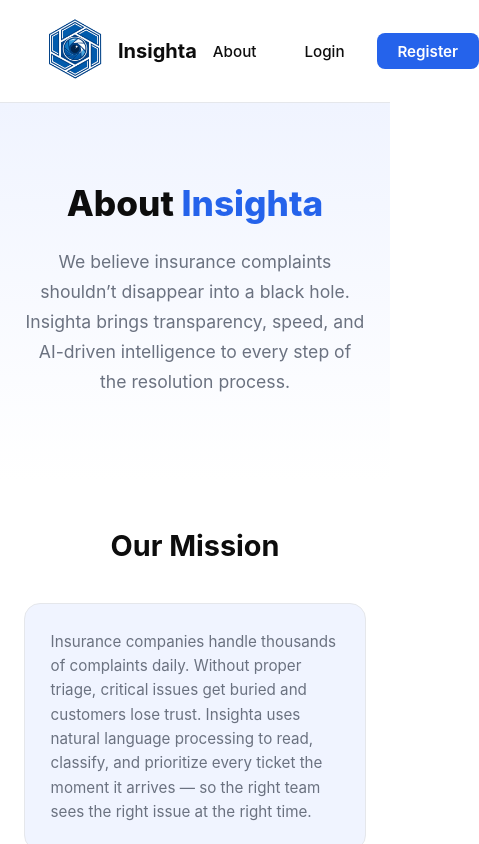
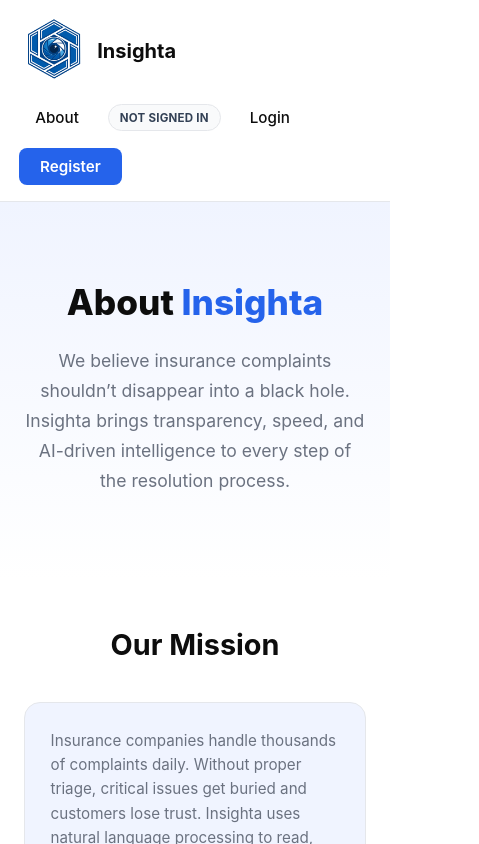
Before and after one commit to radishdonuts/Insighta_AppDevLab, a Next.js app in the folder frontend/: page /about in a window 390 px wide. Shown: the top 844 px of the page, 479 px wide, since content can reach past the window. Built offline with nearby package versions, Linux system fonts and the light colour scheme; no server answers.

Commit message:
feat(frontend): show logged-in account and role in navbar

```diff
--- /dev/null
+++ b/frontend/app/auth/actions.ts
@@ -0,0 +1,27 @@
+"use server";
+
+import { redirect } from "next/navigation";
+
+import { createClient } from "@/utils/supabase/server";
+
+function redirectWithMessage(pathname: string, params?: Record<string, string>) {
+  const search = new URLSearchParams(params ?? {});
+  const suffix = search.size > 0 ? `?${search.toString()}` : "";
+  redirect(`${pathname}${suffix}`);
+}
+
+export async function logoutAction() {
+  const supabase = await createClient();
+  const { error } = await supabase.auth.signOut();
+
+  if (error) {
+    console.error("Logout failed:", error.message);
+    redirectWithMessage("/login", {
+      error: "Could not sign out right now. Please try again.",
+    });
+  }
+
+  redirectWithMessage("/login", {
+    message: "You have been signed out.",
+  });
+}
--- a/frontend/app/globals.css
+++ b/frontend/app/globals.css
@@ -43,7 +43,9 @@ body {
 .navbar-links {
   display: flex;
   align-items: center;
-  gap: 1rem;
+  gap: 0.8rem;
+  flex-wrap: wrap;
+  justify-content: flex-end;
 }
 
 .nav-link {
@@ -61,6 +63,9 @@ body {
 }
 
 .nav-btn {
+  display: inline-flex;
+  align-items: center;
+  justify-content: center;
   text-decoration: none;
   color: #fff;
   background: var(--accent);
@@ -75,6 +80,99 @@ body {
 
 .nav-btn:hover {
   background: var(--accent-hover);
+}
+
+.nav-btn-secondary {
+  background: var(--bg);
+  color: var(--accent);
+  border: 1px solid #bfdbfe;
+}
+
+.nav-btn-secondary:hover {
+  background: var(--surface);
+}
+
+.nav-inline-form {
+  margin: 0;
+}
+
+.auth-indicator {
+  display: inline-flex;
+  align-items: center;
+  gap: 0.45rem;
+  padding: 0.35rem 0.7rem;
+  border-radius: 999px;
+  border: 1px solid #dbeafe;
+  background: #eff6ff;
+  max-width: min(52vw, 460px);
+}
+
+.auth-indicator-signed {
+  border-color: #dbeafe;
+  background: #eff6ff;
+}
+
+.auth-indicator-anon {
+  border-color: #e5e7eb;
+  background: #f9fafb;
+}
+
+.auth-state-label {
+  font-size: 0.72rem;
+  font-weight: 700;
+  text-transform: uppercase;
+  letter-spacing: 0.02em;
+  color: #334155;
+}
+
+.auth-user-label {
+  font-size: 0.84rem;
+  font-weight: 600;
+  color: #0f172a;
+  white-space: nowrap;
+  overflow: hidden;
+  text-overflow: ellipsis;
+}
+
+.auth-role-badge {
+  display: inline-flex;
+  align-items: center;
+  justify-content: center;
+  border-radius: 999px;
+  padding: 0.18rem 0.5rem;
+  font-size: 0.72rem;
+  font-weight: 700;
+  line-height: 1;
+  border: 1px solid transparent;
+}
+
+.auth-role-staff {
+  color: #0c4a6e;
+  border-color: #7dd3fc;
+  background: #e0f2fe;
+}
+
+.auth-role-admin {
+  color: #7f1d1d;
+  border-color: #fca5a5;
+  background: #fee2e2;
+}
+
+@media (max-width: 920px) {
+  .navbar {
+    padding: 1rem 1.2rem;
+    flex-wrap: wrap;
+    gap: 0.9rem;
+  }
+
+  .navbar-links {
+    width: 100%;
+    justify-content: flex-start;
+  }
+
+  .auth-indicator {
+    max-width: 100%;
+  }
 }
 
 /* ── Hero ── */
--- a/frontend/app/layout.tsx
+++ b/frontend/app/layout.tsx
@@ -1,6 +1,11 @@
 import type { Metadata } from "next";
 import Link from "next/link";
 import Image from "next/image";
+
+import { logoutAction } from "@/app/auth/actions";
+import { getServerAuthRoleContext } from "@/lib/auth/server";
+import type { UserRole } from "@/types/auth";
+
 import "./globals.css";
 
 export const metadata: Metadata = {
@@ -8,7 +13,57 @@ export const metadata: Metadata = {
   description: "AI-Powered Complaint Resolution for Insurance"
 };
 
-export default function RootLayout({ children }: { children: React.ReactNode }) {
+type NavbarSessionState =
+  | { status: "anonymous" }
+  | { status: "authenticated"; accountLabel: string; role: UserRole | null };
+
+async function getNavbarSessionState(): Promise<NavbarSessionState> {
+  try {
+    const result = await getServerAuthRoleContext();
+
+    if (result.status === "unauthenticated") {
+      return { status: "anonymous" };
+    }
+
+    const user = result.status === "authorized" ? result.auth.user : result.user;
+    const accountLabel =
+      typeof user.email === "string" && user.email.trim().length > 0
+        ? user.email.trim()
+        : `user:${user.id.slice(0, 8)}`;
+
+    return {
+      status: "authenticated",
+      accountLabel,
+      role: result.status === "authorized" ? result.auth.role : null,
+    };
+  } catch (error) {
+    console.error("Navbar auth lookup failed:", error);
+    return { status: "anonymous" };
+  }
+}
+
+function getWorkspaceLink(role: UserRole | null) {
+  if (role === "Admin") {
+    return { href: "/admin", label: "Admin Workspace" as const };
+  }
+
+  if (role === "Staff") {
+    return { href: "/staff", label: "Staff Workspace" as const };
+  }
+
+  return null;
+}
+
+export default async function RootLayout({ children }: { children: React.ReactNode }) {
+  const session = await getNavbarSessionState();
+  const workspaceLink =
+    session.status === "authenticated" ? getWorkspaceLink(session.role) : null;
+  const roleBadge =
+    session.status === "authenticated" &&
+    (session.role === "Staff" || session.role === "Admin")
+      ? session.role
+      : null;
+
   return (
     <html lang="en">
       <body>
@@ -24,10 +79,53 @@ export default function RootLayout({ children }: { children: React.ReactNode })
             />
             Insighta
           </Link>
+
           <div className="navbar-links">
             <Link href="/about" className="nav-link">About</Link>
-            <Link href="/login" className="nav-link">Login</Link>
-            <Link href="/register" className="nav-btn">Register</Link>
+
+            {workspaceLink ? (
+              <Link href={workspaceLink.href} className="nav-link">
+                {workspaceLink.label}
+              </Link>
+            ) : null}
+
+            <div
+              className={`auth-indicator ${
+                session.status === "authenticated"
+                  ? "auth-indicator-signed"
+                  : "auth-indicator-anon"
+              }`}
+              aria-live="polite"
+            >
+              <span className="auth-state-label">
+                {session.status === "authenticated" ? "Signed in" : "Not signed in"}
+              </span>
+
+              {session.status === "authenticated" ? (
+                <span className="auth-user-label" title={session.accountLabel}>
+                  {session.accountLabel}
+                </span>
+              ) : null}
+
+              {roleBadge ? (
+                <span className={`auth-role-badge auth-role-${roleBadge.toLowerCase()}`}>
+                  {roleBadge}
+                </span>
+              ) : null}
+            </div>
+
+            {session.status === "authenticated" ? (
+              <form action={logoutAction} className="nav-inline-form">
+                <button type="submit" className="nav-btn nav-btn-secondary">
+                  Log out
+                </button>
+              </form>
+            ) : (
+              <>
+                <Link href="/login" className="nav-link">Login</Link>
+                <Link href="/register" className="nav-btn">Register</Link>
+              </>
+            )}
           </div>
         </nav>
 
```
